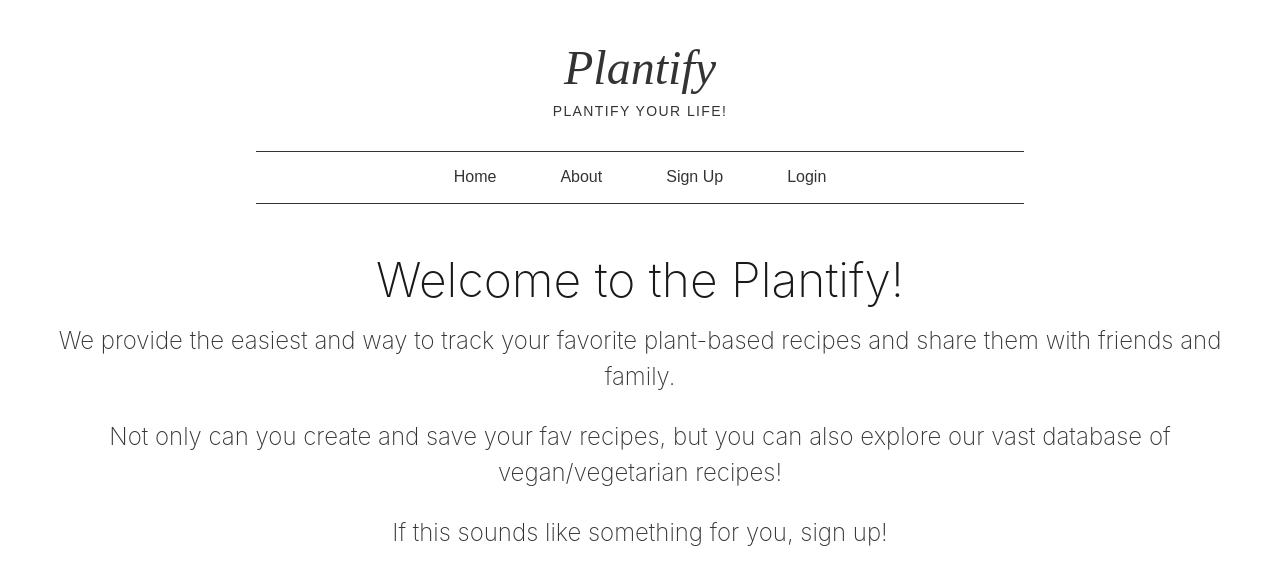
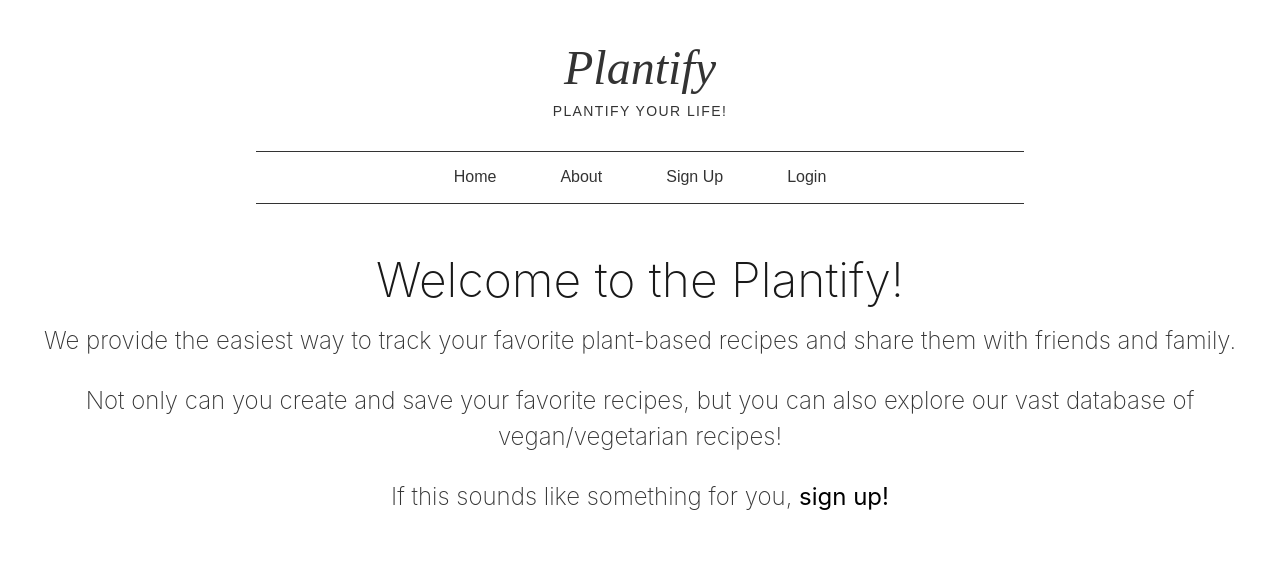
Before and after one commit to bthornton505/Plantify, a React (Create React App) app in the folder pbc-client/: page / in a window 1280 px wide. Shown: the top 584 px of the page. Built offline with nearby package versions, Linux system fonts and the light colour scheme.

Commit message:
added a signup link within the text

```diff
--- a/pbc-client/src/components/LandingPage.js
+++ b/pbc-client/src/components/LandingPage.js
@@ -11,13 +11,13 @@ const LandingPage= () => {
         </h1>
 
         <p className="f5 f4-m f3-l fw2 black-80 mt0 lh-copy">
-          We provide the easiest and way to track your favorite plant-based recipes and share them with friends and family.
+          We provide the easiest way to track your favorite plant-based recipes and share them with friends and family.
         </p>
         <p className="f5 f4-m f3-l fw2 black-80 mt0 lh-copy">
-          Not only can you create and save your fav recipes, but you can also explore our vast database of vegan/vegetarian recipes!
+          Not only can you create and save your favorite recipes, but you can also explore our vast database of vegan/vegetarian recipes!
         </p>
         <p className="f5 f4-m f3-l fw2 black-80 mt0 lh-copy">
-          If this sounds like something for you, sign up!
+          If this sounds like something for you, <a class="f5 f4-m f3-l fw4 black link hover-dark-green" href="signup">sign up!</a>
         </p>
       </div>
 
```
